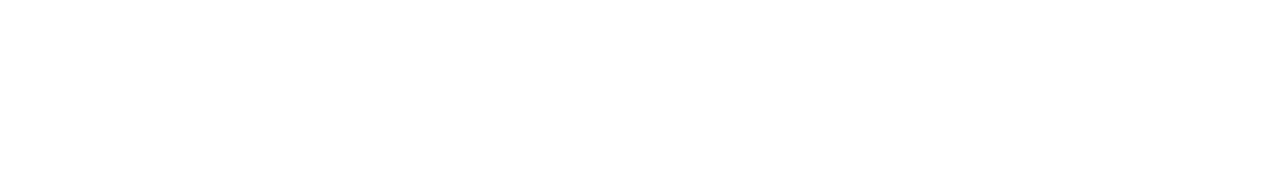
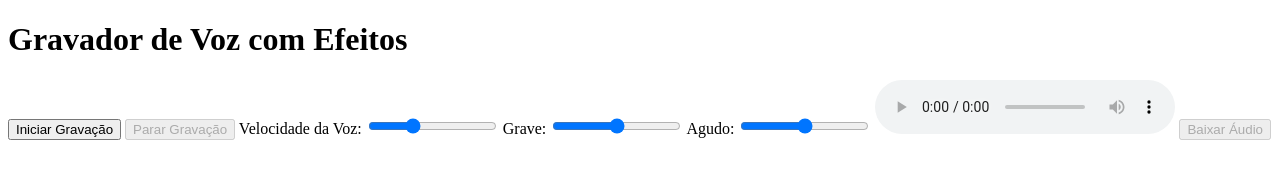
Before and after one commit to Natanael-cloud/alteraVoz, a plain HTML site: page index.html in a window 1280 px wide. Drawn offline with Linux system fonts and the light colour scheme.

Commit message:
adicionar elementos das page

```diff
--- a/index.html
+++ b/index.html
@@ -1,11 +1,30 @@
 <!DOCTYPE html>
 <html lang="pt-br">
 <head>
-  <meta charset="UTF-8">
-  <meta name="viewport" content="width=device-width, initial-scale=1.0">
-  <title>Document</title>
+    <meta charset="UTF-8">
+    <meta name="viewport" content="width=device-width, initial-scale=1.0">
+    <title>Gravador de Voz com Efeitos</title>
+    <link rel="stylesheet" href="style.css">
 </head>
 <body>
+    <div class="container">
+        <h1>Gravador de Voz com Efeitos</h1>
+        <button id="iniciarGravacao">Iniciar Gravação</button>
+        <button id="pararGravacao" disabled>Parar Gravação</button>
 
+        <label for="velocidade">Velocidade da Voz:</label>
+        <input type="range" id="velocidade" min="0.5" max="2" step="0.1" value="1">
+
+        <label for="grave">Grave:</label>
+        <input type="range" id="grave" min="-20" max="20" step="1" value="0">
+
+        <label for="agudo">Agudo:</label>
+        <input type="range" id="agudo" min="-20" max="20" step="1" value="0">
+
+        <audio id="playerAudio" controls></audio>
+        <button id="baixarAudio" disabled>Baixar Áudio</button>
+    </div>
+
+    <script src="index.js"></script>
 </body>
 </html>
```
